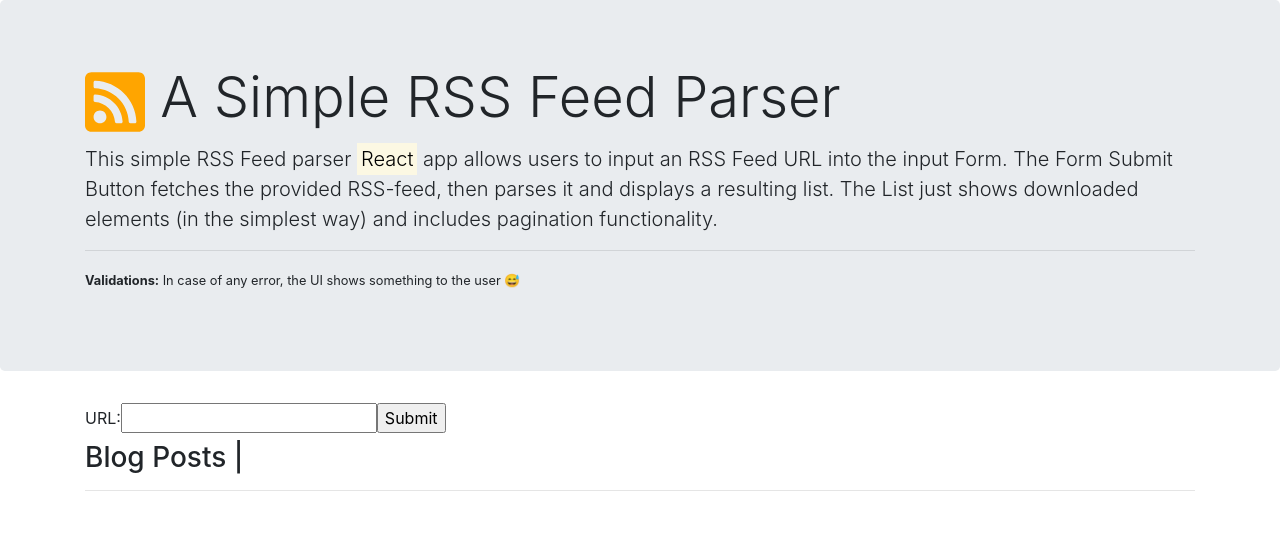
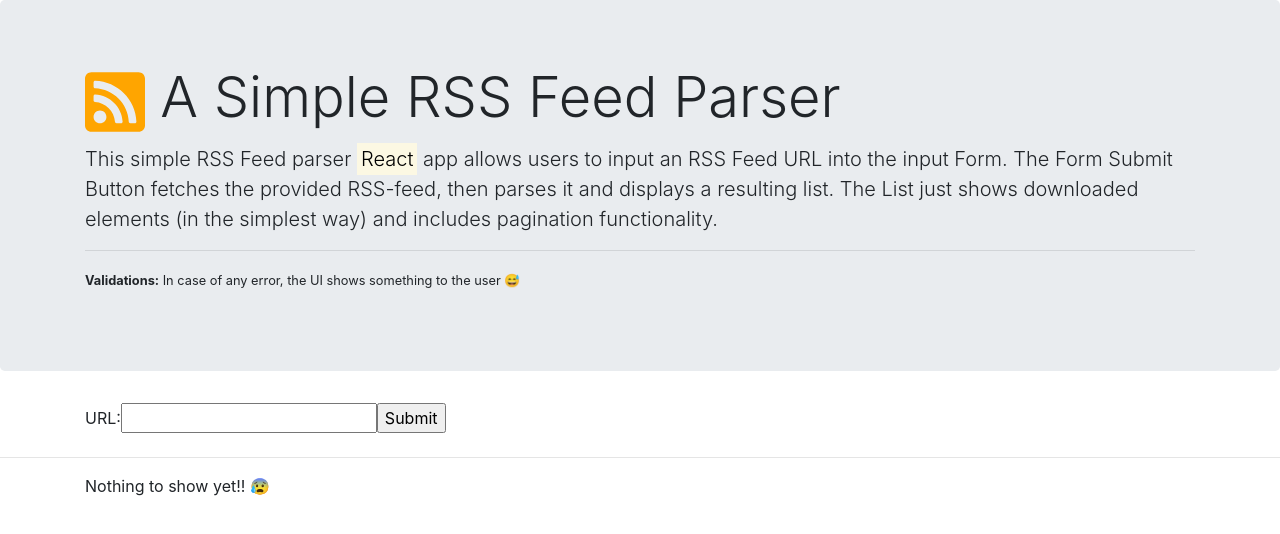
Before and after one commit to AlberthMontero/simple-rss-parser, a React app: page / in a window 1280 px wide. Shown: the top 534 px of the page. Built offline with nearby package versions, Linux system fonts and the light colour scheme.

Commit message:
Cleanup code in App.

```diff
--- a/src/App.js
+++ b/src/App.js
@@ -4,35 +4,34 @@ import Jumbotron from './js/components/Jumbotron';
 import Search from './js/components/Search';
 import RSSParser from 'rss-parser';
 
-const App = props => {
+const App = () => {
+  const [feed, setFeed] = useState({});
   const [query, setQuery] = useState('');
-  const [feed, setFeed] = useState({
-    isLoaded: false,
-    started: false,
-    title: '',
-    items: []
-  });
+  const [loading, setLoading] = useState(false);
 
   const handleQuery = event => {
     setQuery(event.target.value);
   };
 
-  const handleSubmit = ({ target }) => {
+  const handleSubmit = () => {
     event.preventDefault();
-    setFeed({ ...feed, started: true });
 
     const CORS_PROXY = 'https://cors-anywhere.herokuapp.com/';
     const RSS_URL = query.trim();
     let rssParser = new RSSParser();
 
+    setLoading(true);
+
     fetch(`${CORS_PROXY}${RSS_URL}`)
       .then(response => response.text())
       .then(str => rssParser.parseString(str))
       .then(rssFeed => {
-        setFeed({ ...rssFeed, isLoaded: true, started: true });
+        setFeed(rssFeed);
+        setLoading(false);
       })
       .catch(err => {
-        setFeed({ ...feed, started: false });
+        setFeed({});
+        setLoading(false);
         console.error(
           `Error fetching URL provided to the RssFeed component! ${err}`
         );
@@ -49,7 +48,8 @@ const App = props => {
       >
         URL:
       </Search>
-      <RssFeed feed={feed}></RssFeed>
+      <hr />
+      <RssFeed feed={feed} loading={loading} />
     </main>
   );
 };
```
